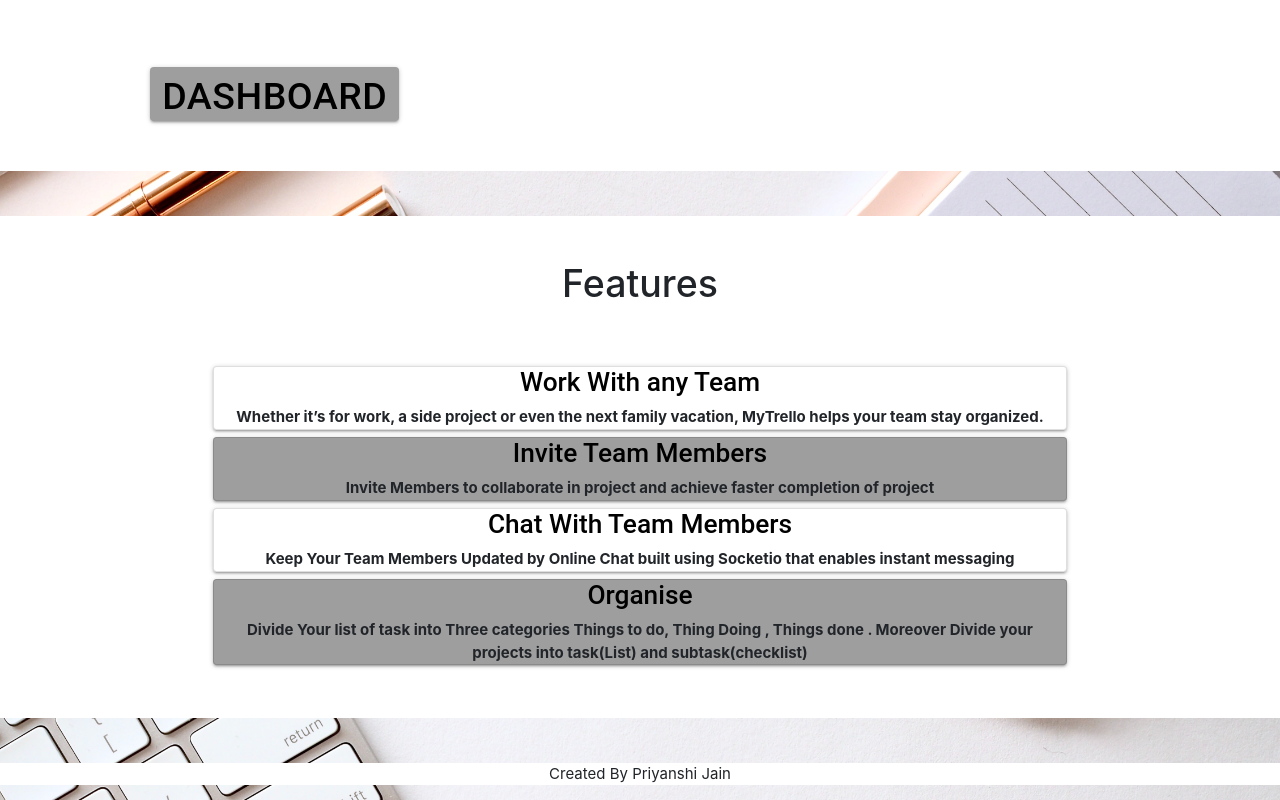
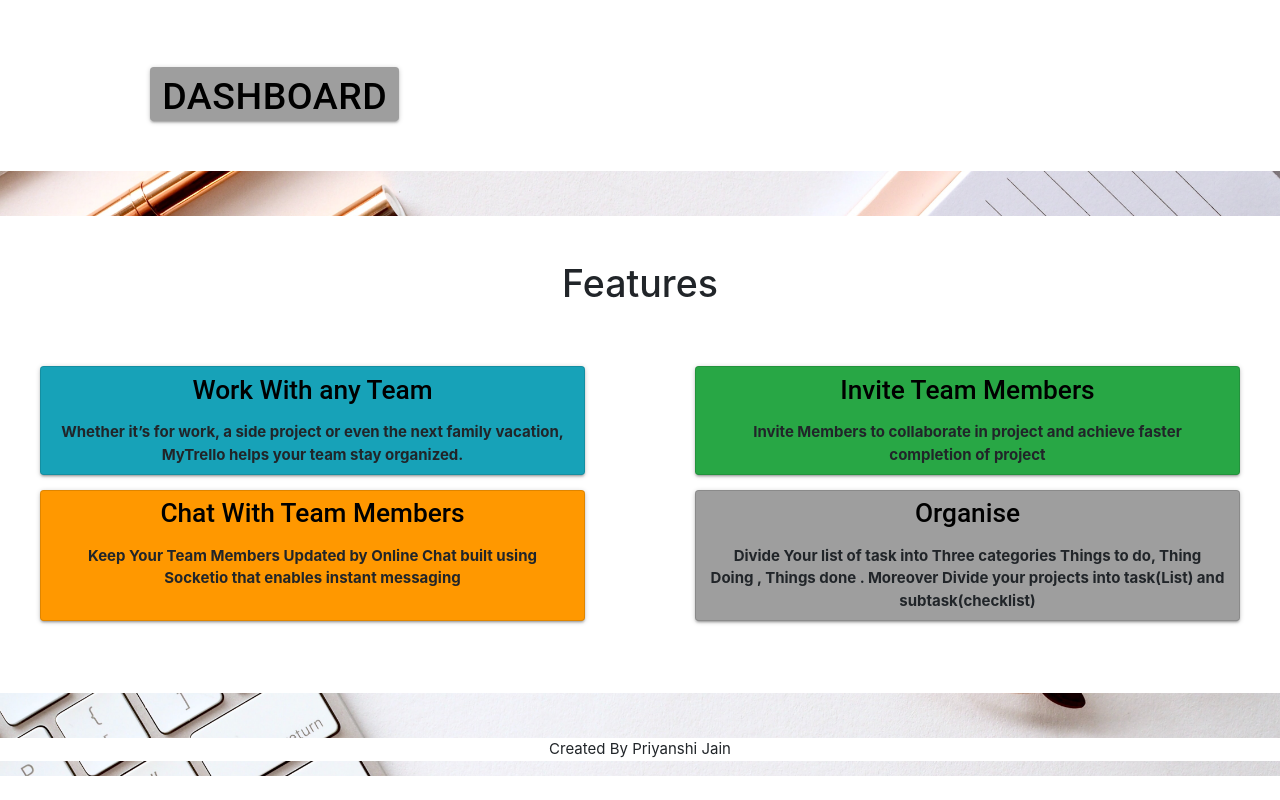
Before and after one commit to jainpriyanshi/MyTrello, a React (Create React App) app in the folder client/: page / in a window 1280 px wide. Shown: the part 449-1249 px from the top of the page. After the commit the page ends 1225 px from the top, so only its background shows below. Built offline with nearby package versions, Linux system fonts and the light colour scheme; no server answers.

Commit message:
homepage created

```diff
--- a/client/src/components/homepage/layout2.jsx
+++ b/client/src/components/homepage/layout2.jsx
@@ -9,27 +9,28 @@ export default class layout2 extends Component {
                 <h1> Features </h1>
                 <br />
                 <br />
-                <div class="card container col-lg-8 mt-2 mb-2">
-                        <h3 style={{fontFamily: "roboto", color: "black"}}>Work With any Team </h3>
-                        <b>
+                <div class = "row">
+                <div class="card container col-lg-5 mt-2 mb-2 bg-info">
+                        <h3 class="mt-2 mb-2" style={{fontFamily: "roboto", color: "black"}}>Work With any Team </h3>
+                        <b class="mt-2 mb-2">
                           Whether it’s for work, a side project or even the next family vacation, MyTrello helps your team stay organized.
                         </b>
                 </div>
-                <div class="card container col-lg-8 grey mt-2 mb-2">
-                        <h3 style={{fontFamily: "roboto" , color: "black"}}>Invite  Team Members </h3>
-                        <b>
+                <div class="card container col-lg-5 bg-success mt-2 mb-2">
+                        <h3  class="mt-2 mb-2" style={{fontFamily: "roboto" , color: "black"}}>Invite  Team Members </h3>
+                        <b class="mt-2 mb-2">
                           Invite Members to collaborate in project and achieve faster completion of project
                         </b>
                 </div>
-                <div class="card container col-lg-8 mt-2 mb-2">
-                        <h3 style={{fontFamily: "roboto" , color: "black"}}> Chat With Team Members </h3>
-                        <b>
+                <div class="card container bg-grey orange col-lg-5 mt-2 mb-2">
+                        <h3 class="mt-2 mb-2" style={{fontFamily: "roboto" , color: "black"}}> Chat With Team Members </h3>
+                        <b class="mt-2 mb-2">
                            Keep Your Team Members Updated by Online Chat built using Socketio that enables instant messaging
                         </b>
                 </div>
-                <div class="card container col-lg-8 grey mt-2 mb-2">
-                        <h3 style={{fontFamily: "roboto", color: "black"}}> Organise </h3>
-                        <b>
+                <div class="card container col-lg-5 grey mt-2 mb-2">
+                        <h3 class="mt-2 mb-2"style={{fontFamily: "roboto", color: "black"}}> Organise </h3>
+                        <b class="mt-2 mb-2">
                            Divide Your list of task into Three categories
                              Things to do,
                              Thing Doing ,
@@ -37,6 +38,7 @@ export default class layout2 extends Component {
                              . Moreover Divide your projects into task(List) and subtask(checklist)
                         </b>
                 </div>
+                </div>
                 <br />
                 <br />
             </div>
```
